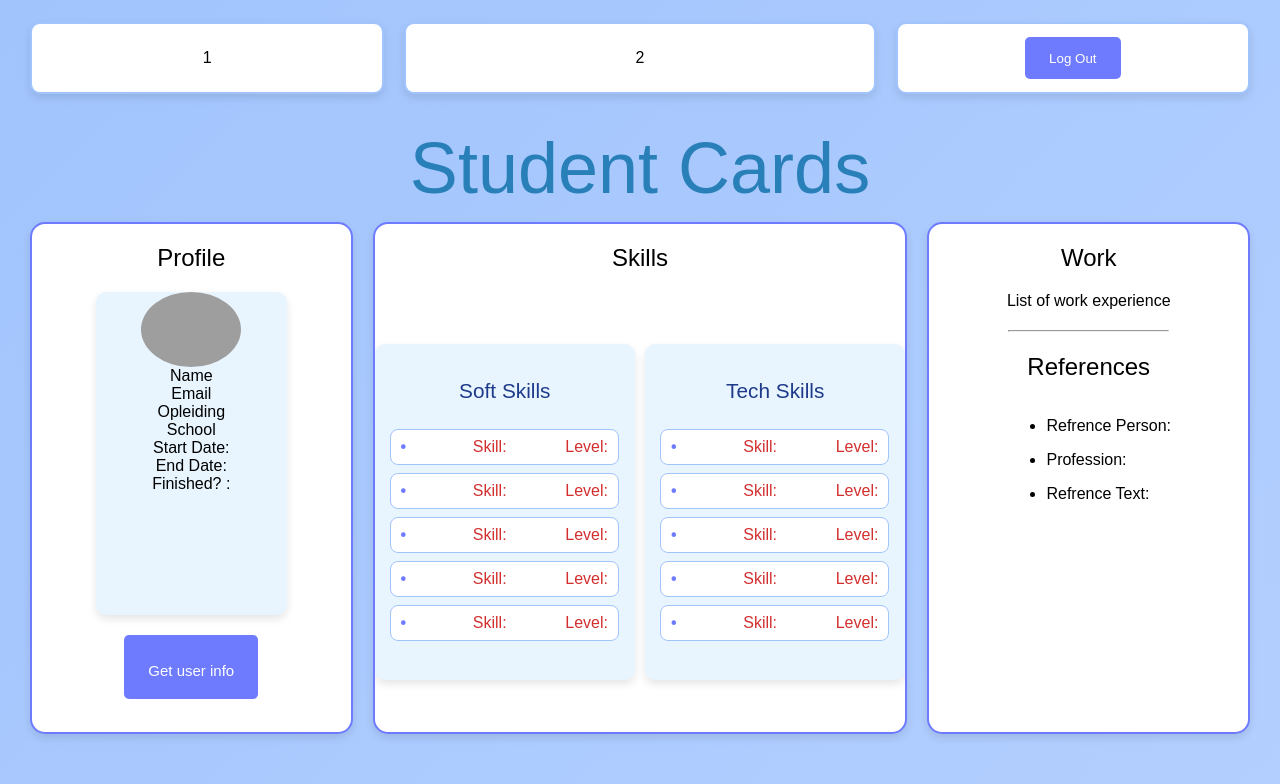
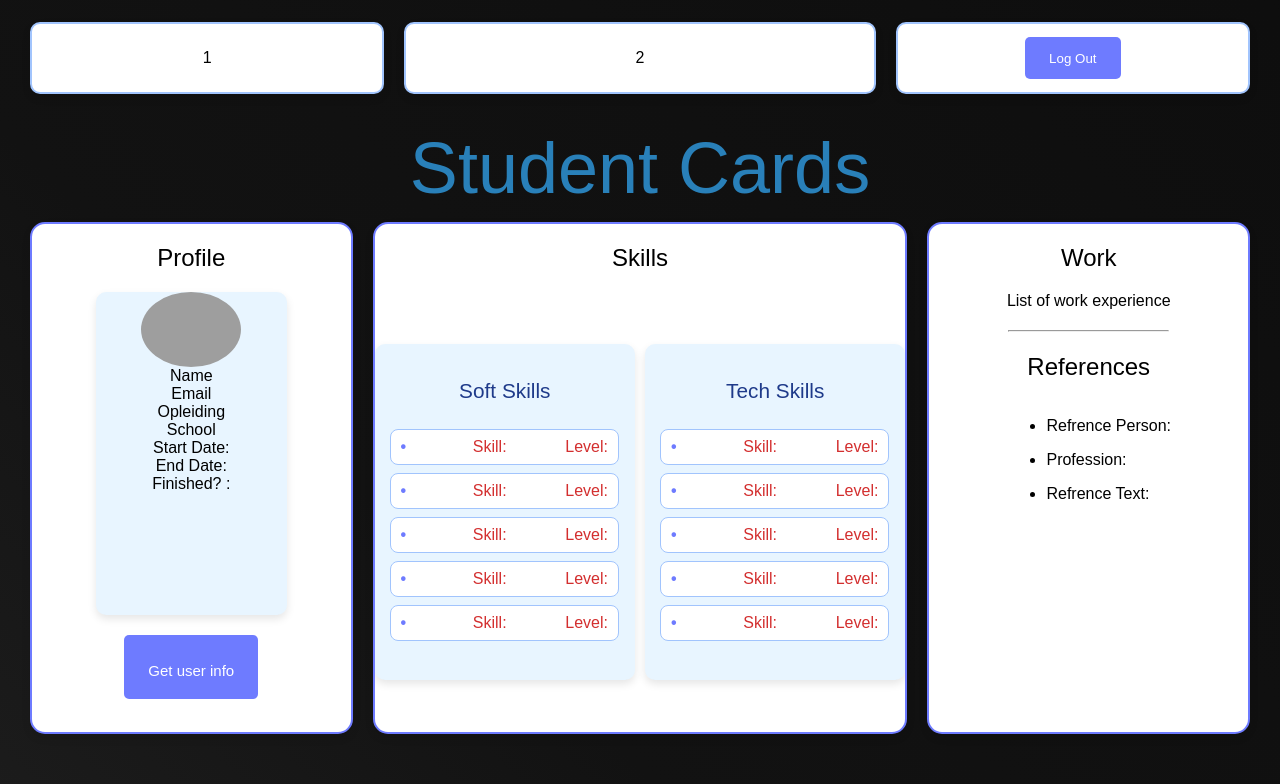
Before and after one commit to 4l0sh/intfind, a React (Create React App) app: page /studentCard in a window 1280 px wide. Shown: the top 784 px of the page. Built offline with nearby package versions, Linux system fonts and the light colour scheme; grey boxes are pictures that could not be loaded; a web font is replaced by a local one.

Commit message:
minor css changes

```diff
--- a/src/auth/login.js
+++ b/src/auth/login.js
@@ -31,6 +31,8 @@ const Login = () => {
           navigate('/');
         } else if (result.role === 'admin') {
           navigate('/studentCard');
+        } else {
+          M.toast({ html: 'Invalid email or password', classes: 'red auth' });
         }
       })
       .catch((err) => {
--- a/src/student/studentCard.css
+++ b/src/student/studentCard.css
@@ -6,23 +6,23 @@
   width: 100%;
   height: 100vh;
   box-sizing: border-box;
-  background: linear-gradient(135deg, #6e7bff, #a1c4fd);
-  animation: backgroundAnimation 6s ease-in-out infinite alternate;
+  background: linear-gradient(45deg, #1c1c1c, #3a3a3a, #121212, #0a0a0a);
+  background-size: 400% 400%;
+  animation: gradientAnimation 4s ease infinite;
   padding: 20px;
 }
 
-@keyframes backgroundAnimation {
+@keyframes gradientAnimation {
   0% {
-    background: linear-gradient(135deg, #6e7bff, #a1c4fd);
+    background-position: 0% 50%;
   }
   50% {
-    background: linear-gradient(135deg, #6e7bff, #b3cfff);
+    background-position: 100% 50%;
   }
   100% {
-    background: linear-gradient(135deg, #a1c4fd, #b3cfff);
+    background-position: 0% 50%;
   }
 }
-
 .studentCardsheader {
   display: flex;
   flex-direction: row;
```
